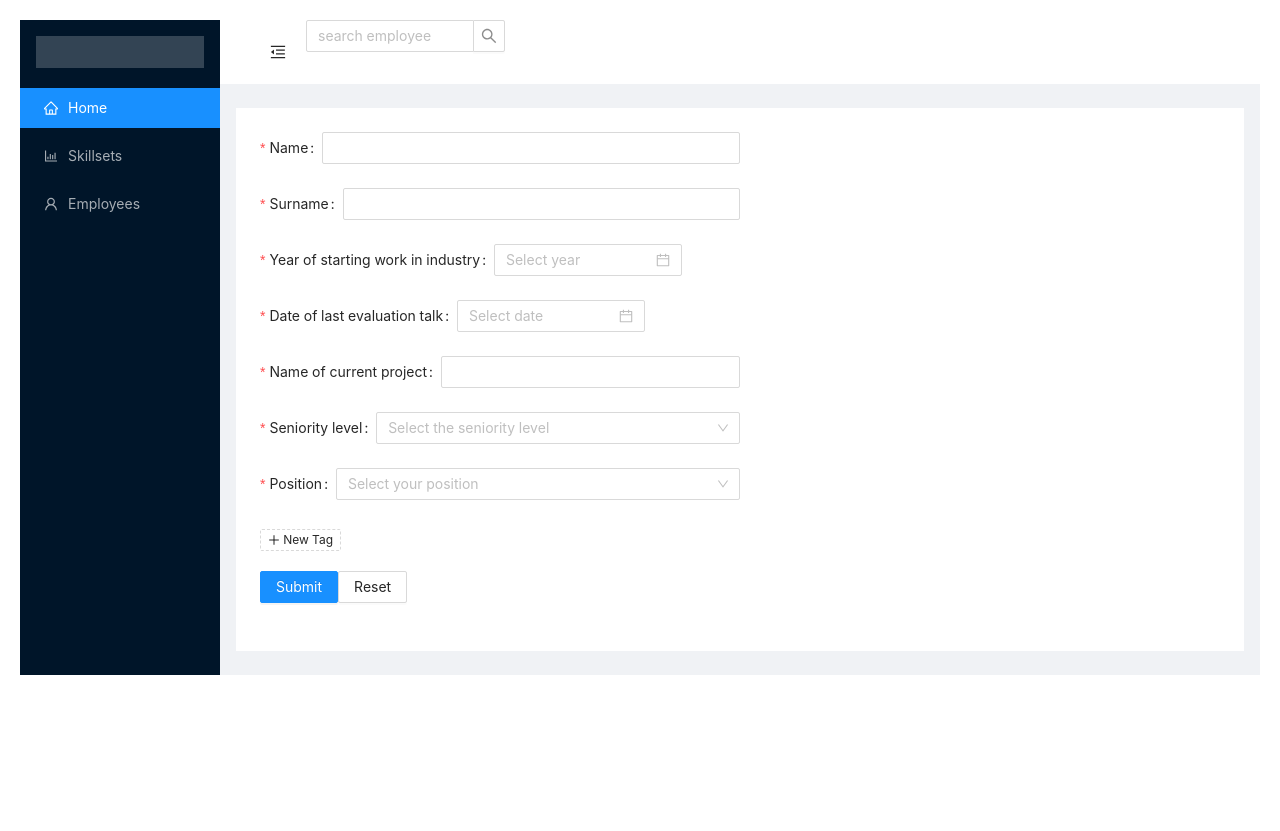
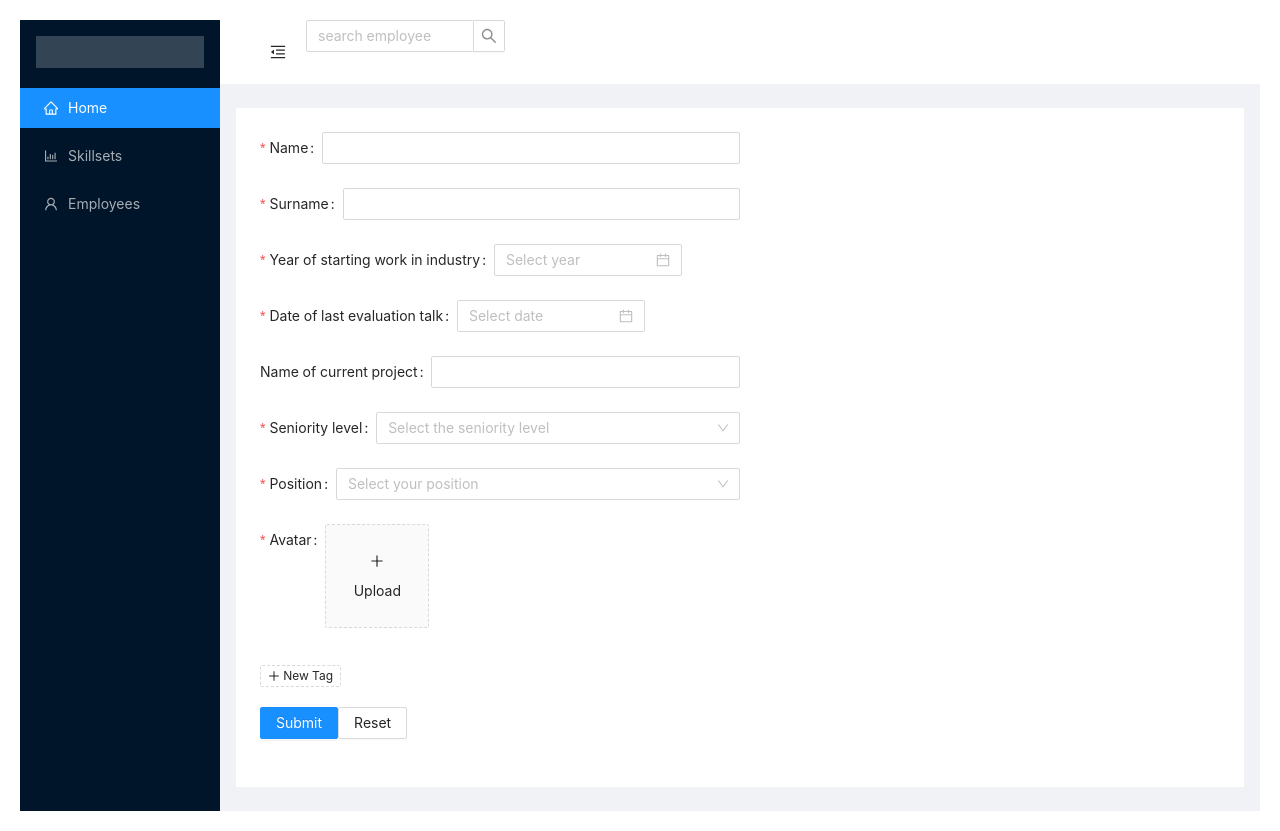
Before and after one commit to wonderlul/SkillMeter, a React (Create React App) app: page /employees in a window 1280 px wide. Before the commit the page ends 800 px from the top, so only its background shows below. Built offline with nearby package versions, Linux system fonts and the light colour scheme.

Commit message:
[wip] form ready to receive data from backend

```diff
--- /dev/null
+++ b/src/components/CAvatarUpload/CAvatarUpload.tsx
@@ -0,0 +1,75 @@
+import React, { useState } from "react";
+import { Upload, Form } from "antd";
+import { LoadingOutlined, PlusOutlined } from "@ant-design/icons";
+
+interface IImage {
+  initialImage?: string;
+}
+
+export const CAvatarUpload: React.FC<IImage> = ({ initialImage }) => {
+  const [photo, setPhoto] = useState<any>(initialImage ? initialImage : "");
+  const [loading, setLoading] = useState<boolean>(false);
+
+  const handleChange = async (info: any) => {
+    if (info.file.status === "uploading") {
+      setLoading(true);
+      return;
+    }
+    if (info.file.status === "done") {
+      const image = await uploadImage(info.file.originFileObj);
+
+      setPhoto(image);
+      setLoading(false);
+    }
+  };
+  const uploadButton = (
+    <div>
+      {loading ? <LoadingOutlined /> : <PlusOutlined />}
+      <div style={{ marginTop: 8 }}>Upload</div>
+    </div>
+  );
+  return (
+    <Form.Item
+      valuePropName="fileList"
+      getValueFromEvent={(e) => e && e.fileList}
+      name="photo"
+      label="Avatar"
+      rules={[{ required: true }]}
+    >
+      <Upload
+        name="avatar"
+        listType="picture-card"
+        className="avatar-uploader"
+        showUploadList={false}
+        action="https://www.mocky.io/v2/5cc8019d300000980a055e76"
+        beforeUpload={beforeUpload}
+        onChange={handleChange}
+      >
+        {photo ? (
+          <img src={photo} alt="avatar" style={{ width: "100%" }} />
+        ) : (
+          uploadButton
+        )}
+      </Upload>
+    </Form.Item>
+  );
+};
+
+export const uploadImage = (img: any) =>
+  new Promise((resolve) => {
+    const reader = new FileReader();
+    reader.addEventListener("load", () => resolve(reader.result));
+    reader.readAsDataURL(img);
+  });
+
+function beforeUpload(file: any) {
+  const isJpgOrPng = file.type === "image/jpeg" || file.type === "image/png";
+  if (!isJpgOrPng) {
+    console.log("You can only upload JPG/PNG file!");
+  }
+  const isLt2M = file.size / 1024 / 1024 < 2;
+  if (!isLt2M) {
+    console.log("Image must smaller than 2MB!");
+  }
+  return isJpgOrPng && isLt2M;
+}
--- a/src/components/CForm/CForm.tsx
+++ b/src/components/CForm/CForm.tsx
@@ -1,22 +1,40 @@
-import React, { useState, useRef } from "react";
-
-import { useSelector, useDispatch } from "react-redux";
-import * as actions from "../../actions";
+import React, { useState, useEffect } from "react";
+import { useParams } from "react-router-dom";
 
 import styles from "./CForm.module.scss";
 
-import { IEmployee, EPositions, ELevels } from "../../models/IEmployee";
+import {
+  IEmployee,
+  EPositions,
+  ELevels,
+  IEmployeeDTO,
+} from "../../models/IEmployee";
 
 import { Form, Input, Button, Select, DatePicker, Tag } from "antd";
 import { PlusOutlined } from "@ant-design/icons";
 import moment from "moment";
 
+import { CAvatarUpload, uploadImage } from "../CAvatarUpload/CAvatarUpload";
+
 const { Option } = Select;
 
 const CForm = () => {
+  //Route
+
+  let { id } = useParams();
+
   //Variables
 
-  let employeeData: IEmployee;
+  let employeeData: IEmployeeDTO = {
+    name: "Brajan",
+    surname: "Baran",
+    startWorkDate: moment("2019-09-09T10:29:42.674Z"),
+    evaluationDate: moment("2019-09-09T10:29:42.674Z"),
+    level: ELevels.MID,
+    position: EPositions.QA,
+    project: "ptaki",
+    tags: ["elo", "melo"],
+  }; //Change it with back-end data
 
   /* eslint-disable no-template-curly-in-string */
   const validateMessages = {
@@ -30,20 +48,23 @@ const CForm = () => {
     },
   };
 
-  //State
-  const dispatch = useDispatch();
-  const initialForm = useSelector((state) => state);
-  console.log(initialForm);
-
   //Hooks
   const [form] = Form.useForm();
 
   const [inputVisible, setInputVisible] = useState<boolean>(false);
   const [inputValue, setInputValue] = useState<string>("");
-  const [tags, setTags] = useState<string[]>([]);
   const [submitsAmount, setSubmitsAmount] = useState<number>(0);
+  const [tags, setTags] = useState<string[]>(
+    employeeData.tags && id ? employeeData.tags : []
+  );
 
-  const inputRef = useRef(null);
+  /* eslint-disable react-hooks/exhaustive-deps */
+  useEffect(() => {
+    if (id) {
+      form.setFieldsValue(employeeData);
+      console.log(form.getFieldsValue());
+    }
+  }, []);
 
   //Services
   const disabledStartDate = (current: any) => {
@@ -54,14 +75,17 @@ const CForm = () => {
     return current && current > moment().startOf("day");
   };
 
-  const onFinish = (values: any) => {
-    employeeData = {
+  const onFinish = async (values: any) => {
+    const photo = await uploadImage(values.photo[0].originFileObj);
+
+    //implement logic involving the difference between creating new user and editing existing one
+    const formData: IEmployee = {
       ...values,
+      photo,
       startWorkDate: values.startWorkDate._d.toISOString(),
       evaluationDate: values.evaluationDate._d.toISOString(),
     };
-
-    dispatch(actions.addEmployee(employeeData));
+    console.log(formData);
     onReset();
   };
 
@@ -70,9 +94,9 @@ const CForm = () => {
   };
 
   const onReset = () => {
-    form.resetFields();
     setInputValue("");
     setTags([]);
+    form.resetFields();
   };
 
   return (
@@ -116,7 +140,7 @@ const CForm = () => {
         <Form.Item
           name="project"
           label="Name of current project"
-          rules={[{ required: true, whitespace: true }]}
+          rules={[{ whitespace: true }]}
         >
           <Input />
         </Form.Item>
@@ -146,6 +170,8 @@ const CForm = () => {
             <Option value={EPositions.PROJECT_MANAGER}>Project Manager</Option>
           </Select>
         </Form.Item>
+
+        <CAvatarUpload initialImage={employeeData.photo} />
 
         <Form.List name="tags">
           {(fields, { add, remove }) => {
@@ -178,7 +204,6 @@ const CForm = () => {
                     validateTrigger={["onBlur", "onChange", "onFinish"]}
                   >
                     <Input
-                      ref={inputRef}
                       type="text"
                       size="small"
                       className={styles.tagInput}
--- a/src/models/IEmployee.tsx
+++ b/src/models/IEmployee.tsx
@@ -23,3 +23,16 @@ export interface IEmployee {
   photo?: string;
   project?: string;
 }
+
+export interface IEmployeeDTO {
+  id?: string;
+  name: string;
+  surname: string;
+  startWorkDate: moment.Moment | null;
+  evaluationDate: moment.Moment | null;
+  tags?: string[];
+  level: ELevels | null;
+  position: EPositions | null;
+  photo?: string;
+  project?: string;
+}
--- a/src/reducers/index.tsx
+++ b/src/reducers/index.tsx
@@ -2,8 +2,8 @@ import { combineReducers } from "redux";
 
 import formReducer from "./form";
 
-const rootReducer = combineReducers({
+export const rootReducer = combineReducers({
   form: formReducer,
 });
 
-export default rootReducer;
+export type RootState = ReturnType<typeof rootReducer>;
--- a/src/stores/index.tsx
+++ b/src/stores/index.tsx
@@ -1,7 +1,7 @@
 import { createStore, applyMiddleware } from "redux";
 import ReduxThunk from "redux-thunk";
 
-import rootReducer from "../reducers";
+import { rootReducer } from "../reducers";
 
 const store = createStore(rootReducer, applyMiddleware(ReduxThunk));
 
```
Also changed, not shown: src/components/CEmployeesTable/CEmployeesTable.tsx (+107 -107 lines), 1 other file (tests, documents, lock files or other folders).
